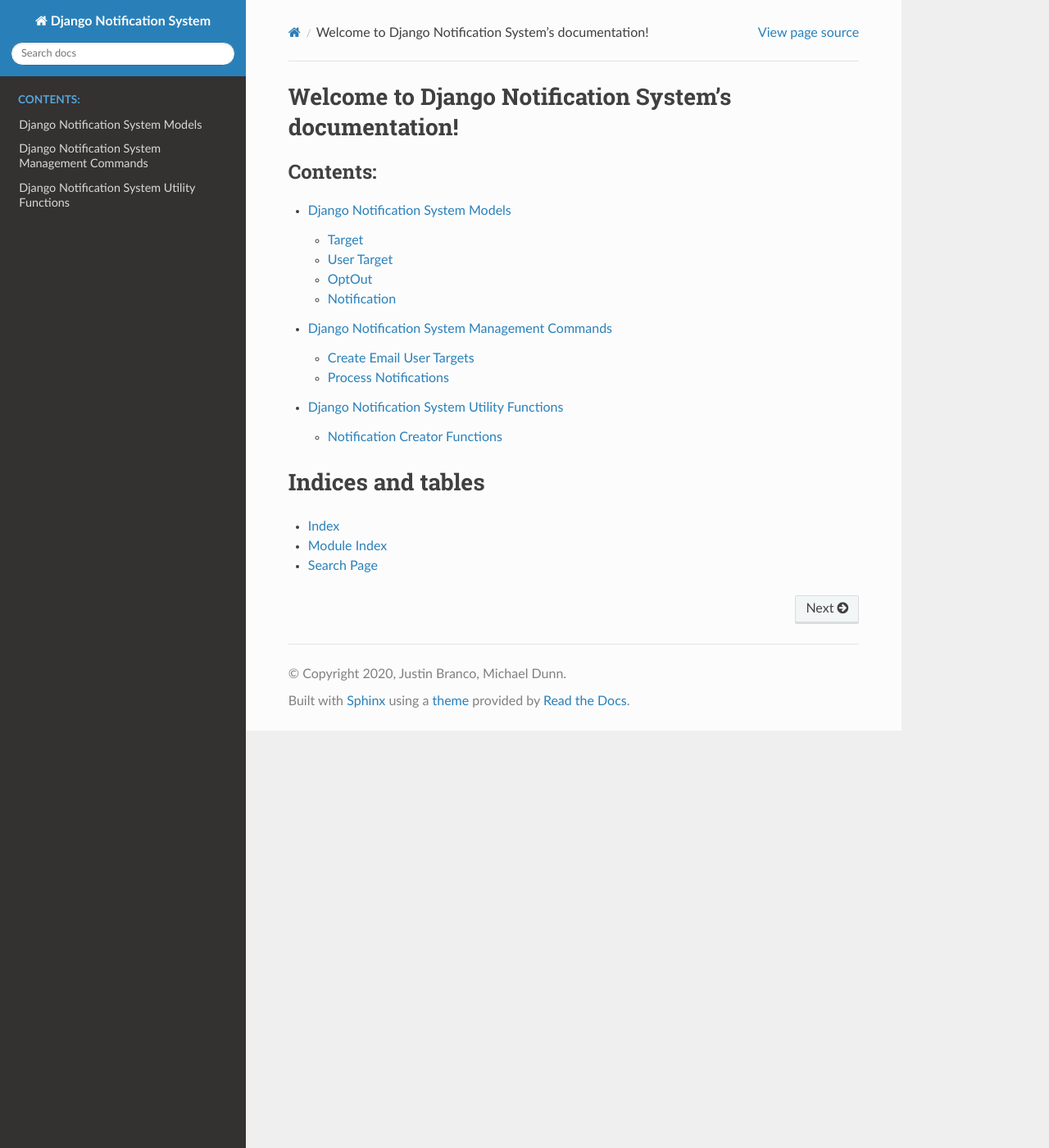
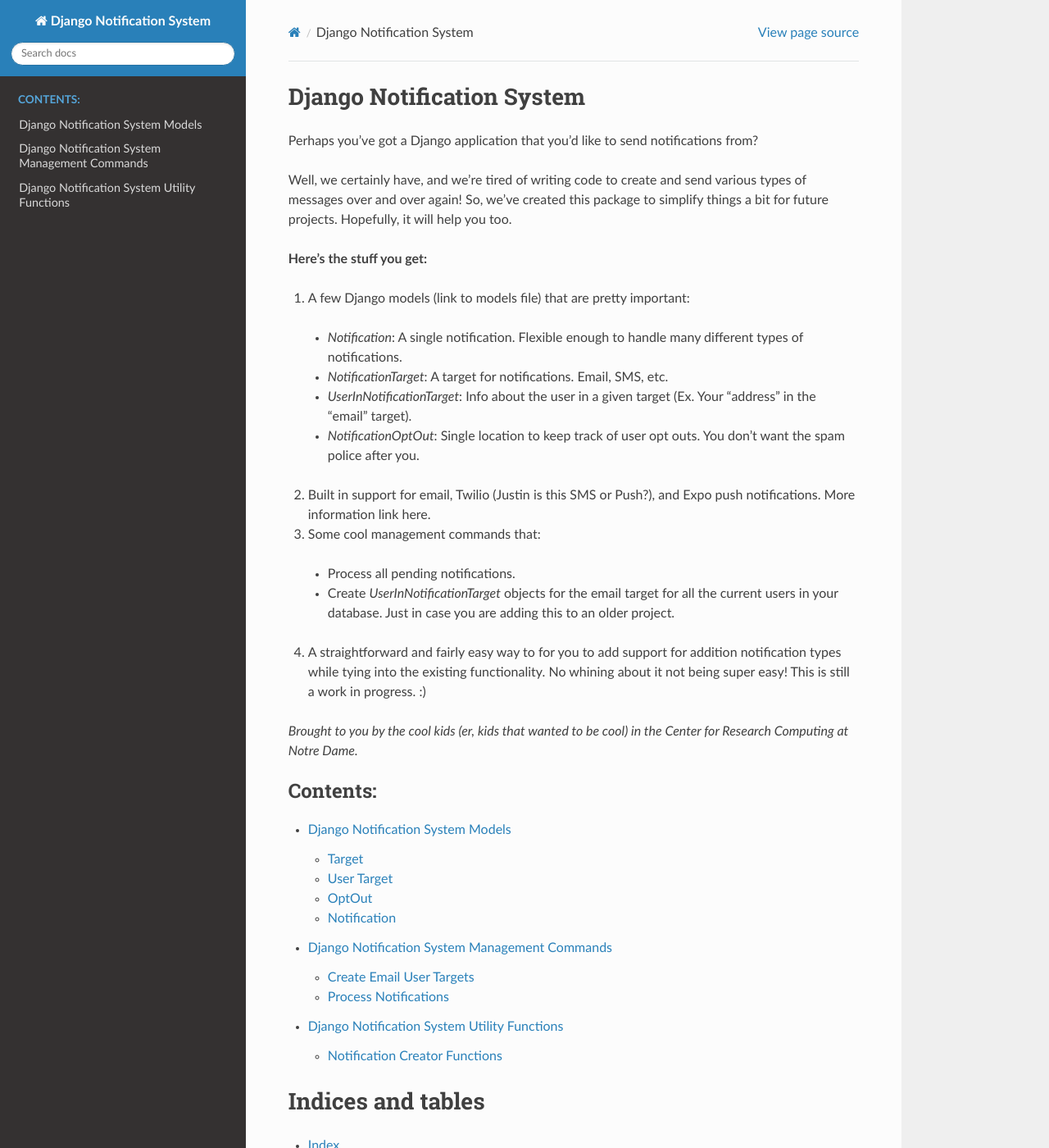
Before and after one commit to eikonomega/django-notification-system, a Sphinx documentation site: the page built from docs/index.rst, in a window 1280 px wide and 1400 px high. Shown: the whole window at 82% size. Built offline with Sphinx 7.4.7 and the Read the Docs theme 2.0.0, drawn with Linux system fonts in a browser that asks for light colours.

Commit message:
Add general overview / purpose of library to the documentation #2

```diff
--- a/docs/index.rst
+++ b/docs/index.rst
@@ -3,8 +3,10 @@
    You can adapt this file completely to your liking, but it should at least
    contain the root `toctree` directive.
 
-Welcome to Django Notification System's documentation!
+Django Notification System
 ======================================================
+
+.. include:: introduction.rst
 
 .. toctree::
    :maxdepth: 2
--- /dev/null
+++ b/docs/introduction.rst
@@ -0,0 +1,25 @@
+Perhaps you've got a Django application that you'd like to send notifications from?
+
+Well, we certainly have, and we're tired of writing code to create and send various
+types of messages over and over again! So, we've created this package to simplify things
+a bit for future projects. Hopefully, it will help you too.
+
+**Here's the stuff you get:**
+
+1. A few Django models (link to models file) that are pretty important:
+
+  * `Notification`: A single notification. Flexible enough to handle many different types of notifications.
+  * `NotificationTarget`: A target for notifications. Email, SMS, etc.
+  * `UserInNotificationTarget`: Info about the user in a given target (Ex. Your "address" in the "email" target).
+  * `NotificationOptOut`: Single location to keep track of user opt outs. You don't want the spam police after you.
+
+2. Built in support for email, Twilio (Justin is this SMS or Push?), and Expo push notifications. More information link here.
+3. Some cool management commands that:
+
+  * Process all pending notifications.
+  * Create `UserInNotificationTarget` objects for the email target for all the current users in your database. Just in case you are adding this to an older project.
+
+4. A straightforward and fairly easy way to for you to add support for addition notification types while tying into the existing functionality. No whining about it not being super easy! This is still a work in progress. :)
+
+
+*Brought to you by the cool kids (er, kids that wanted to be cool) in the Center for Research Computing at Notre Dame.*
```
